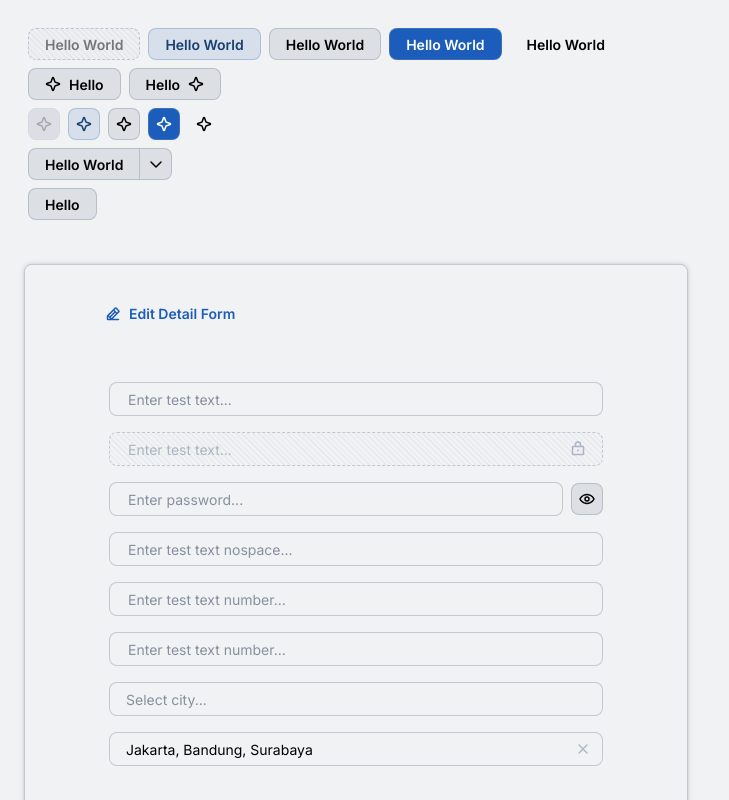
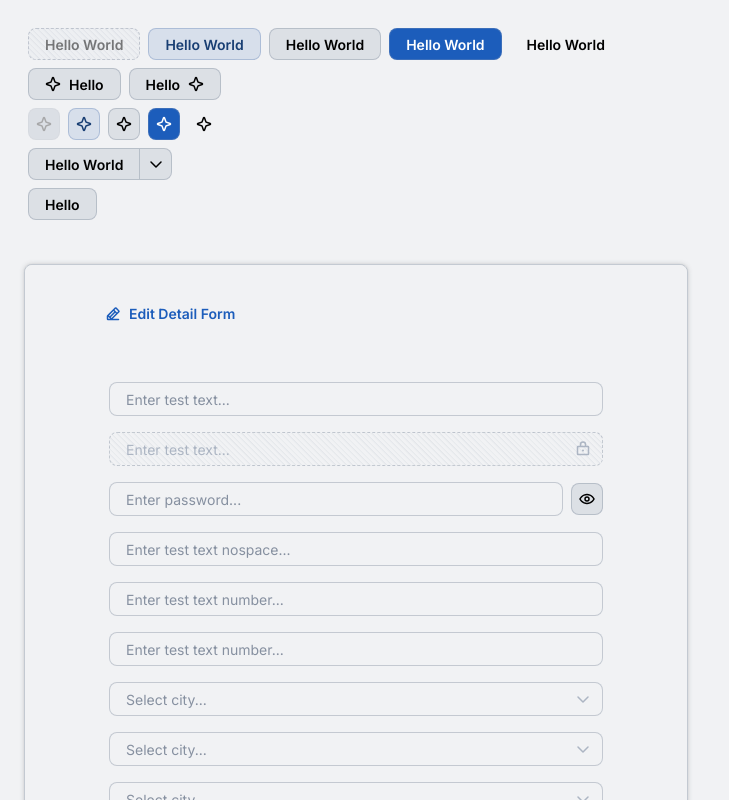
Before and after one commit to hilmiha/asdasc-ui, a React (Vite) app: page / in a window 1280 px wide. Shown: the top 800 px of the page, without its empty margins (0-729 px from the left). Built offline with nearby package versions, Linux system fonts and the light colour scheme.

Commit message:
- add combo box for input select comp. - change input text comp.

```diff
--- a/src/App.tsx
+++ b/src/App.tsx
@@ -38,11 +38,8 @@ function App() {
         testTextNumber:'',
         testTextNumberText:'',
         testSelection:[],
-        testSelectionMulti:[
-            'jakarta',
-            'bandung',
-            'surabaya',
-        ],
+        testSelectionComboBox:[],
+        testSelectionMulti:[],
     })
     const [formError, setFormError] = useState<{[key:string]:fieldErrorType}>({
         testText:{isError:false, errorMessage:''},
@@ -51,6 +48,7 @@ function App() {
         testTextNumber:{isError:false, errorMessage:''},
         testTextNumberText:{isError:false, errorMessage:''},
         testSelection:{isError:false, errorMessage:''},
+        testSelectionComboBox:{isError:false, errorMessage:''},
         testSelectionMulti:{isError:false, errorMessage:''},
 
     })
@@ -294,7 +292,7 @@ function App() {
                                 }}
                             />
                             <InputSelection
-                                type='selection'
+                                type='single'
                                 txtPlaceholder='Select city...'
                                 value={form['testSelection']}
                                 onChange={(newValue)=>{onChange('testSelection', newValue)}}
@@ -303,6 +301,26 @@ function App() {
                                     onValidate('testSelection', error)
                                 }}
                                 error={formError['testSelection']}
+                                option={[
+                                    {id:'jakarta', txtLabel:'Jakarta', type:'option', icon:<PiCityBold/>},
+                                    {id:'bandung', txtLabel:'Bandung', type:'option', icon:<PiCityBold/>},
+                                    {id:'surabaya', txtLabel:'Surabaya', type:'option', icon:<PiCityBold/>},
+                                ]}
+                                config={{
+                                    isDisabled:false,
+                                    isRequired:true
+                                }}
+                            />
+                            <InputSelection
+                                type='combo-box'
+                                txtPlaceholder='Select city...'
+                                value={form['testSelectionComboBox']}
+                                onChange={(newValue)=>{onChange('testSelectionComboBox', newValue)}}
+                                onValidate={(error)=>{
+                                    console.log(error)
+                                    onValidate('testSelectionComboBox', error)
+                                }}
+                                error={formError['testSelectionComboBox']}
                                 option={[
                                     {id:'jakarta', txtLabel:'Jakarta', type:'option', icon:<PiCityBold/>},
                                     {id:'bandung', txtLabel:'Bandung', type:'option', icon:<PiCityBold/>},
@@ -327,7 +345,8 @@ function App() {
                                 ]}
                                 config={{
                                     maxValue:2,
-                                    isRequired:true
+                                    isRequired:true,
+                                    isDisabled:false
                                 }}
                             />
                             <div style={{display:'flex', gap:'var(--spacep-50)', justifyContent:'end', marginTop:'var(--space-1000)'}}>
--- a/src/components/input-selection/index.tsx
+++ b/src/components/input-selection/index.tsx
@@ -5,9 +5,9 @@ import type { fieldErrorType, globalShapeType } from "../_types";
 import { useContext, useMemo, useRef, useState, type JSX } from 'react';
 import { GlobalContext, type _GlobalContextType } from '../../context/global-context';
 import DropdownMenu, { type dropdownMenuOptionType } from '../dropdown-menu';
-import { PiEmpty, PiLockBold, PiWarningBold, PiXBold } from 'react-icons/pi';
+import { PiCaretDownBold, PiCaretUpBold, PiEmpty, PiLockBold, PiWarningBold, PiXBold } from 'react-icons/pi';
 import IconButton from '../icon-button';
-import InputText from '../input-text';
+import InputText, { type inputTextStyleType } from '../input-text';
 
 const InputSelection = ({
     id = undefined,
@@ -18,7 +18,7 @@ const InputSelection = ({
     afterElement = undefined,
     beforeElement = undefined,
 
-    type = 'selection',
+    type = 'single',
     txtPlaceholder = undefined,
     option = [],
     value = [],
@@ -26,7 +26,7 @@ const InputSelection = ({
     error = undefined,
     onValidate = undefined,
 
-    config = undefined
+    config = undefined,
 }:_InputSelection) =>{
 
     //Context start ====
@@ -38,21 +38,25 @@ const InputSelection = ({
     //States start ====
     const [isDirty, setIsDirty] = useState(false)
 
+    const isComboBox = useMemo(()=>{
+        return type==='combo-box'
+    },[type])
+
     const isDisabled = useMemo(()=>{
         return config?.isDisabled??false
     },[config?.isDisabled])
 
     const labelValue = useMemo(()=>{
         return option.filter(i=>value.includes(i.id)).map(i=>i.txtLabel).join(', ')
-    },[value])
+    },[value, option])
 
-    const [seacrhParam, setSearchParam] = useState('')
+    const [searchParam, setSearchParam] = useState('')
 
     const optionTamp = useMemo(()=>{
         let tampOptions = [...option]
 
-        if(seacrhParam){
-            tampOptions = tampOptions.filter(i=>(i.txtLabel).toLowerCase().includes(seacrhParam.toLowerCase()))
+        if(searchParam){
+            tampOptions = tampOptions.filter(i=>(i.txtLabel).toLowerCase().includes(searchParam.toLowerCase()))
         }
 
         if(config?.maxValue){
@@ -70,9 +74,8 @@ const InputSelection = ({
         }else{
             return tampOptions
         }
-    },[option, value, seacrhParam])
+    },[option, value, searchParam])
     //States end ====
-
 
     // Update ref
     const triggerButtonRef = useRef<HTMLButtonElement>(null);
@@ -85,6 +88,20 @@ const InputSelection = ({
                 ['open']:(isDropdownOpen)
             }
         )}>
+            <select
+                style={{display:'none'}}
+                id={id}
+                value={(type==='multiple')?(value):(value.length>0?value[0]:'')}
+                multiple={type==='multiple'}
+                disabled
+            >
+                <option value=""></option>
+                {
+                    option.filter(i=>i.type==='option').map((i)=>(
+                        <option key={i.id} value={i.id}>{i.txtLabel}</option>
+                    ))
+                }
+            </select>
             <DropdownMenu
                 className='input-select-dropdown'
                 trigger={
@@ -93,7 +110,7 @@ const InputSelection = ({
                             triggerButtonRef.current = trigger.current as HTMLButtonElement
                         }
                         setIsDropdownOpen(isDropdownOpen);
-
+                        if(!isComboBox){
                             return (
                                 <button
                                     ref={triggerRef}
@@ -108,9 +125,7 @@ const InputSelection = ({
                                         },
                                         className
                                     )}
-                                style={
-                                    style?.inputContainer
-                                }
+                                    style={style?.triggerButton}
                                     disabled={isDisabled}
                                 >
                                     <div className='value-label-box'>
@@ -122,19 +137,58 @@ const InputSelection = ({
                                             )
                                         }
                                     </div>
+                                </button>
+                            )
+                        }else{
+                            return (
+                                <>
+                                    <InputText
+                                        ref={triggerRef}
+                                        className='input-combo-box'
+                                        type='text'
+                                        txtPlaceholder={value.length>0?(undefined):(txtPlaceholder)}
+                                        value={searchParam}
+                                        shape={shape}
+                                        style={style?.triggerInput}
+                                        onChange={(newValue)=>{
+                                            if(newValue===' '){
+                                                ctrl.toggleTrigger(triggerButtonRef)
+                                            }else{
+                                                if(newValue && !isDropdownOpen){
+                                                    ctrl.toggleTrigger(triggerButtonRef)
+                                                }
+                                                setSearchParam(newValue)
+                                            }
+                                        }}
+                                        config={{
+                                            isDisabled:config?.isDisabled
+                                        }}
+                                    />
                                     {
-                                    (isDisabled)&&(
-                                        <div className='lock-box'><PiLockBold className='global-icon'/></div>
+                                        (!searchParam)&&(
+                                            <p
+                                                className='input-combo-box-value'
+                                                style={{
+                                                    position:'absolute',
+                                                    left:'var(--space-250)',
+                                                    height:'100%',
+                                                    display:'flex',
+                                                    alignItems:'center'
+                                                }}
+                                            >{labelValue}</p>
                                         )
                                     }
-                            </button>
+                                </>
                             )
+                        }
+
                     }
                 }
                 options={optionTamp}
                 optionSelected={value}
                 isContainerWidthSameAsTrigger={true}
                 isWithCheckmark={type==='multiple'}
+                shape={shape}
                 style={{
                     optionButton:{
                         textLabel:{
@@ -150,6 +204,10 @@ const InputSelection = ({
                             onValidate({isError:false, errorMessage:''},[])
                         }
 
+                        if(type==='combo-box'){
+                            setSearchParam('')
+                        }
+
                         setIsDirty(true)
                     }
                 }}
@@ -157,26 +215,31 @@ const InputSelection = ({
                     if(config && onValidate && isDirty){
                         ctrl.doValidate(value, config, onValidate)
                     }
-                    if(seacrhParam){
+
+                    if(searchParam && isDropdownOpen){
                         setSearchParam('')
                     }
                 }}
                 elementHeader={
                     <>
+                        {
+                            (!isComboBox)&&(
                                 <div className='search-bar-box'>
                                     <InputText
                                         type='text'
                                         txtPlaceholder='Search...'
-                                value={seacrhParam}
+                                        value={searchParam}
                                         onChange={(newValue)=>{setSearchParam(newValue)}}
                                     />
                                 </div>
+                            )
+                        }
                     </>
                 }
                 elementFooter={
                     <>
                         {
-                            (seacrhParam && optionTamp.length===0 && option.length>0)&&(
+                            (searchParam && optionTamp.length===0 && option.length>0)&&(
                                 <div className='empty-box'>
                                     <PiEmpty className='global-icon' size={32}/>
                                     <div>
@@ -189,6 +252,15 @@ const InputSelection = ({
                     </>
                 }
             />
+            {
+                (isDisabled)?(
+                    <div className='lock-box'><PiLockBold className='global-icon'/></div>
+                ):(
+                    <div className='caret-box'>
+                        {(isDropdownOpen)?(<PiCaretUpBold className='global-icon'/>):(<PiCaretDownBold className='global-icon'/>)}
+                    </div>
+                )
+            }
             {
                 (value.length > 0 && !isDisabled)&&(
                     <IconButton
@@ -232,19 +304,6 @@ const InputSelection = ({
                     </div>
                 )
             }
-            {/* <select
-                style={{display:'none'}}
-                id={id}
-                value={value}
-                multiple={type==='multiple'}
-            >
-                <option value=""></option>
-                {
-                    option.filter(i=>i.type==='option').map((i)=>(
-                        <option key={i.id} value={i.id}>{i.txtLabel}</option>
-                    ))
-                }
-            </select> */}
         </div>
     )
 }
@@ -270,7 +329,7 @@ interface _InputSelection {
     config?:inputSelectConfigType
 }
 
-export type inputSelectType = 'selection' | 'multiple';
+export type inputSelectType = 'single' | 'combo-box' | 'multiple';
 
 export type inputSelectConfigType = {
     isDisabled?:boolean
@@ -280,6 +339,6 @@ export type inputSelectConfigType = {
 }
 
 export type inputSelectionStyleType = {
-    inputContainer:React.CSSProperties,
-    input:React.CSSProperties,
+    triggerButton:React.CSSProperties,
+    triggerInput:inputTextStyleType,
 }
--- a/src/components/input-selection/styles.scss
+++ b/src/components/input-selection/styles.scss
@@ -11,6 +11,14 @@
         width: unset;
         height: unset;
         display: flex;
+
+        .input-combo-box{
+            flex-grow: 1;
+
+            .clear-button{
+                display: none;
+            }
+        }
 
         .input-selection-container{
             flex-grow: 1;
@@ -95,21 +103,35 @@
                     font-weight: var(--font-weight-text);
                 }
             }
-
-            .lock-box{
-                display: flex;
-                align-items: center;
-                margin-left: var(--space-100);
-                color: var(--clr-surface-4);
-            }
         }
     }
+    .lock-box{
+        position: absolute;
+        grid-column: 2 / 3;
+        grid-row: 1 / 2;
+        right: var(--space-200);
+        height: fit-content;
+        width: fit-content;
+        display: flex;
+        color: var(--clr-surface-4);
+    }
+    .caret-box{
+        position: absolute;
+        grid-column: 2 / 3;
+        grid-row: 1 / 2;
+        right: var(--space-200);
+        height: fit-content;
+        width: fit-content;
+        display: flex;
+        color: var(--clr-surface-4);
+    }
+
     .clear-button{
         position: absolute;
         z-index: 0;
         grid-column: 2 / 3;
         grid-row: 1 / 2;
-        right: var(--space-100);
+        right: var(--space-400);
         height: fit-content;
         width: fit-content;
 
@@ -124,6 +146,17 @@
         }
     }
     &.open{
+        .caret-box{
+            color: var(--clr-surface-primary-5);
+        }
+        .input-combo-box-value{
+            color: var(--clr-primary-900);
+        }
+        .input-combo-box .input-text{
+            background-color: hsl(from var(--clr-surface-primary-4) h s l / 0.3);
+            border-color:  var(--clr-border-primary);
+            color: var(--clr-primary-900);
+        }
         .clear-button{
             .icon{
                 color: var(--clr-surface-primary-5);
--- a/src/components/input-text/index.tsx
+++ b/src/components/input-text/index.tsx
@@ -21,6 +21,8 @@ const InputText = ({
     txtPlaceholder = undefined,
     value = '',
     onChange = undefined,
+    onBlur = undefined,
+    onFocus = undefined,
     error = undefined,
     onValidate = undefined,
 
@@ -61,23 +63,21 @@ const InputText = ({
     }, [ref]);
 
     return(
-        <div className='input-text-box'>
-            <div
+        <div className={clsx(
+            'input-text-box',
+            className
+        )}>
+            <input
+                id={id}
+                ref={inputRef}
                 className={clsx(
-                    'input-text-container',
+                    'input-text',
                     (shape)?(shape):(globalShape),
                     {
                         ['disabled']:(isDisabled),
                         ['error']:(error?.isError),
-                    },
-                    className
+                    }
                 )}
-                style={style?.inputContainer}
-            >
-                <input
-                    id={id}
-                    ref={inputRef}
-                    className={clsx('input-text')}
                 style={style?.input}
                 placeholder={txtPlaceholder}
                 value={ctrl.getDisplayValue(value, type)}
@@ -101,6 +101,16 @@ const InputText = ({
                 onBlur={(e)=>{
                     if(!isDisabled){
                         ctrl.thisOnBlur(e, type, value, isDirty, config, onChange, onValidate)
+                        if(onBlur){
+                            onBlur(e)
+                        }
+                    }
+                }}
+                onFocus={(e)=>{
+                    if(!isDisabled){
+                        if(onFocus){
+                            onFocus(e)
+                        }
                     }
                 }}
                 disabled={isDisabled}
@@ -112,7 +122,6 @@ const InputText = ({
                     <div className='lock-box'><PiLockBold className='global-icon'/></div>
                 )
             }
-            </div>
             {
                 (value.length > 0 && !isDisabled)&&(
                     <IconButton
@@ -176,6 +185,8 @@ export interface _InputText {
     txtPlaceholder?:string;
     value?:string;
     onChange?:(newValue:string, e:React.ChangeEvent<HTMLInputElement>)=>void
+    onBlur?:(e:React.FocusEvent<HTMLInputElement>)=>void
+    onFocus?:(e:React.FocusEvent<HTMLInputElement>)=>void
     error?:fieldErrorType;
     onValidate?:(error:fieldErrorType, newValue:string)=>void
     config?:inputTextConfigType
@@ -194,6 +205,5 @@ export type inputTextConfigType = {
 }
 
 export type inputTextStyleType = {
-    inputContainer:React.CSSProperties,
     input:React.CSSProperties,
 }
--- a/src/components/input-text/styles.scss
+++ b/src/components/input-text/styles.scss
@@ -5,10 +5,17 @@
     grid-template-rows: min-content min-content;
     align-items: center;
 
-    .input-text-container{
+    // .input-text-container{
+    //     .lock-box{
+    //         display: flex;
+    //         align-items: center;
+    //         margin-left: var(--space-100);
+    //         color: var(--clr-surface-4);
+    //     }
+    // }
+    .input-text{
         grid-column: 2 / 3;
         grid-row: 1 / 2;
-
         border: 1px solid var(--clr-border);
         height: var(--space-400);
         margin: var(--space-50);
@@ -16,6 +23,12 @@
         align-items: center;
         padding: var(--space-0) var(--space-200);
         background-color: hsl(from var(--clr-surface-1) h s l / 0.7);
+        color: var(--clr-text);
+
+        &::placeholder{
+            color: var(--clr-surface-5);
+            font-weight: var(--font-weight-text);
+        }
 
         &.disabled{
             cursor: not-allowed;
@@ -29,13 +42,10 @@
                 hsl(from var(--clr-surface-4) h s l / 0.2) 4px
             );
 
-            .input-text{
-                cursor: inherit;
             color: hsl(from var(--clr-text) h s l / 0.5);
 
             &::placeholder{
                 color: hsl(from var(--clr-surface-4) h s l / 1);
-                }
             }
         }
 
@@ -61,31 +71,21 @@
             }
         }
 
-        &:has(:focus-visible){
+        &:focus-visible{
             outline: 2px solid var(--clr-focus-ouline);
             outline-offset: 2px;
-        }
-
-        .input-text{
-            flex-grow: 1;
-            border: 0px;
-            outline: 0px;
-            background-color: transparent;
-            color: var(--clr-text);
-            font-weight: var(--font-weight-text);
-
-            &::placeholder{
-                color: var(--clr-surface-5);
-                font-weight: var(--font-weight-text);
         }
     }
 
     .lock-box{
+        position: absolute;
+        grid-column: 2 / 3;
+        grid-row: 1 / 2;
+        right: var(--space-200);
+        height: fit-content;
+        width: fit-content;
         display: flex;
-            align-items: center;
-            margin-left: var(--space-100);
         color: var(--clr-surface-4);
-        }
     }
 
     .clear-button{
```
Also changed, not shown: src/components/input-selection/controller.ts (+8 -0 lines). Lines whose indentation alone changed are shown as unchanged.
